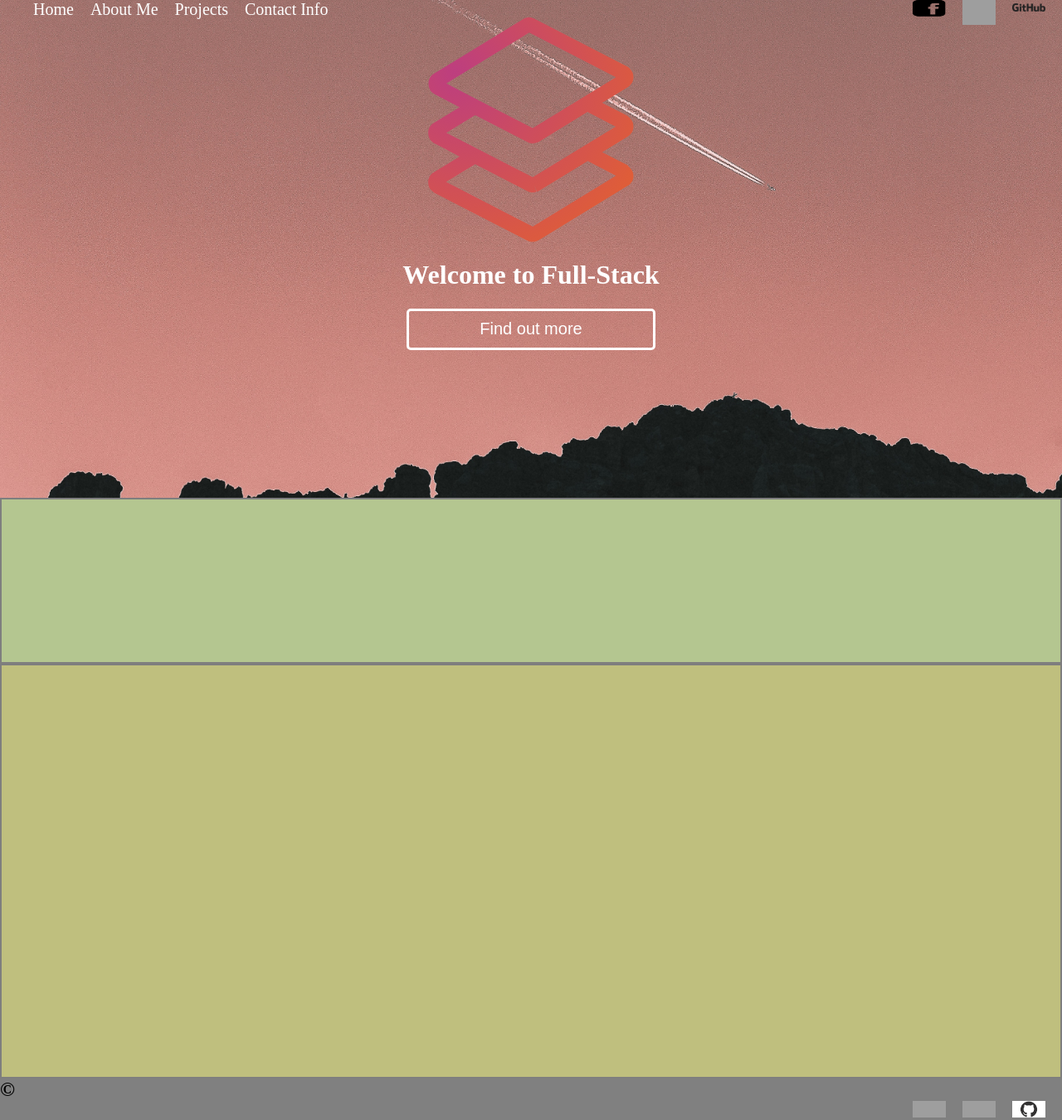
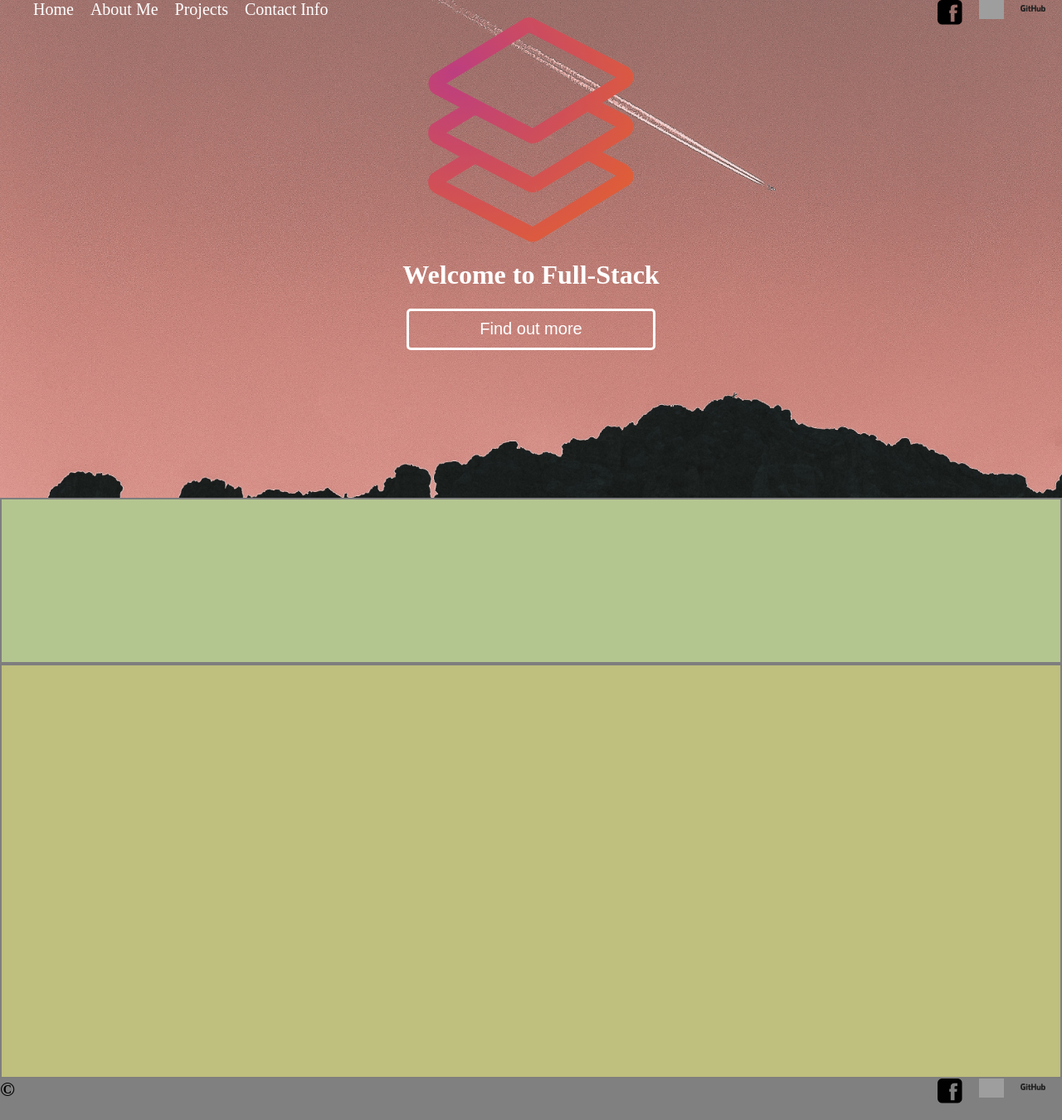
Before and after one commit to aabdiaziz/Portfolio, a PHP site: page / in a window 1280 px wide. Shown: the whole page at 83% size. Run offline with PHP 8.4, Linux system fonts and the light colour scheme; grey boxes are pictures that could not be loaded.

Commit message:
I have finished the last of the fixes and my layout is complete

```diff
--- a/index.html
+++ b/index.html
@@ -8,10 +8,10 @@
 </head>
 <body>
     <header>
-        <a class="toggle open" href="#nav"><img class="burger" src="images/burger.png" alt=""></a>
         <navbar >
+            <a class="toggle open" href="#nav"><img class="burger" src="images/burger.png" alt=""></a>
             <ul id="nav">
-                <li><a class="toggle close" href="#">Close</a></li>
+                <li><a class="toggle close" href="#current">Close</a></li>
                 <li><a href="index.html">Home</a></li>
                 <li><a href="#About">About Me</a></li>
                 <li><a href="#">Projects</a></li>
@@ -19,9 +19,9 @@
             </ul>
 
             <div class="socials">
-                <a></a><img class="imgsocial" src="images/facebook.png" alt=""></a>
-                <a><img class="imgsocial" src="images/linkedin.png" alt=""></a>
-                <a><img class="imgsocial" src="images/github.png" alt=""></a>
+                <a class="socialLinks" href="https://www.facebook.com/aabdiaziz16"><img class="imgsocial" src="images/facebook.png" alt=""></a>
+                <a class="socialLinks" href="https://www.linkedin.com/in/abdirahman-abdiaziz-aa9112136/"><img class="imgsocial" src="images/linkedin.png" alt=""></a>
+                <a class="socialLinks" href="https://www.github.com/aabdiaziz"><img class="imgsocial" src="images/github.png" alt=""></a>
             </div>
 
         </navbar>
@@ -57,9 +57,9 @@
         <div class="footer">
             <h2>&copy;</h2>
             <div class="socials">
-                <img class="imgsocial" src="images/facebook-logo.jpg" alt="">
-                <img class="imgsocial" src="images/linkedin.png" alt="">
-                <img class="imgsocial" src="images/github-mark.png" alt="">
+                <a class="socialLinks" href="https://www.facebook.com/aabdiaziz16"><img class="imgsocial" src="images/facebook.png" alt=""></a>
+                <a class="socialLinks" href="https://www.linkedin.com/in/abdirahman-abdiaziz-aa9112136/"><img class="imgsocial" src="images/linkedin.png" alt=""></a>
+                <a class="socialLinks" href="https://www.github.com/aabdiaziz"><img class="imgsocial" src="images/github.png" alt=""></a>
             </div>
 
         </div>
--- a/style.css
+++ b/style.css
@@ -27,13 +27,8 @@ a {
 }
 
 /*so the next two lines aren't necessary however I added them to help me identify what link I was clicking on */
-a:link {
-    color: white;
-    text-align: center;
-    text-decoration: none;
-}
 
-a:hover, a:active {
+navbar ul li a:hover {
     border-bottom: 3px bisque solid;
 }
 
@@ -93,19 +88,18 @@ li a {
 
 .burger {
     width: 20px;
-    position: sticky;
 }
 
 .socials {
-    height: 20px;
+    height: 30px;
     display: flex;
     float: right;
 }
 
 .imgsocial {
-    width: 40px;
+    width: 30px;
     margin-right: 20px;
-
+    -webkit-filter: grayscale (100%);
 }
 
 .aboutContent {
@@ -136,8 +130,16 @@ li a {
     background-color: grey;
 }
 
+.socialLinks:hover {
+    border
+    color: white;
+    text-align: center;
+    text-decoration: none;
+}
+
 h2 {
     margin: 0px;
+    float: left;
 }
 
 @media screen and (max-width: 1000px) {
@@ -148,6 +150,7 @@ h2 {
         bottom: 0;
         position: fixed;
         width: 300px;
+        height: 200px;
         left: -340px;
         background-color: white;
     }
@@ -162,14 +165,10 @@ h2 {
         border: 3px bisque solid;
     }
 
-    .close:hover {
-        margin-bottom: 0px;
-    }
-
     .open {
-        text-align: left;
         font-size: 20px;
         display: inline;
+        position: sticky;
     }
 
     .fullstackimg {
```
